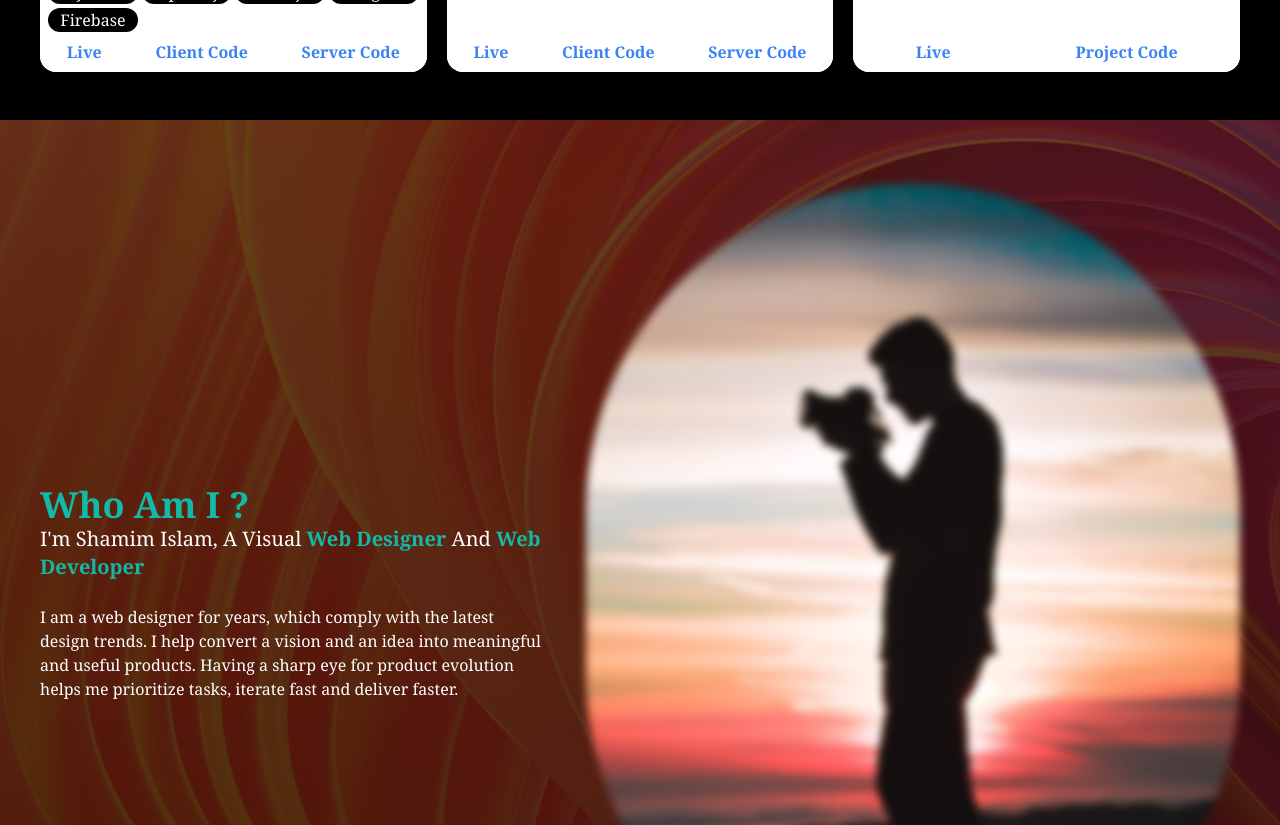
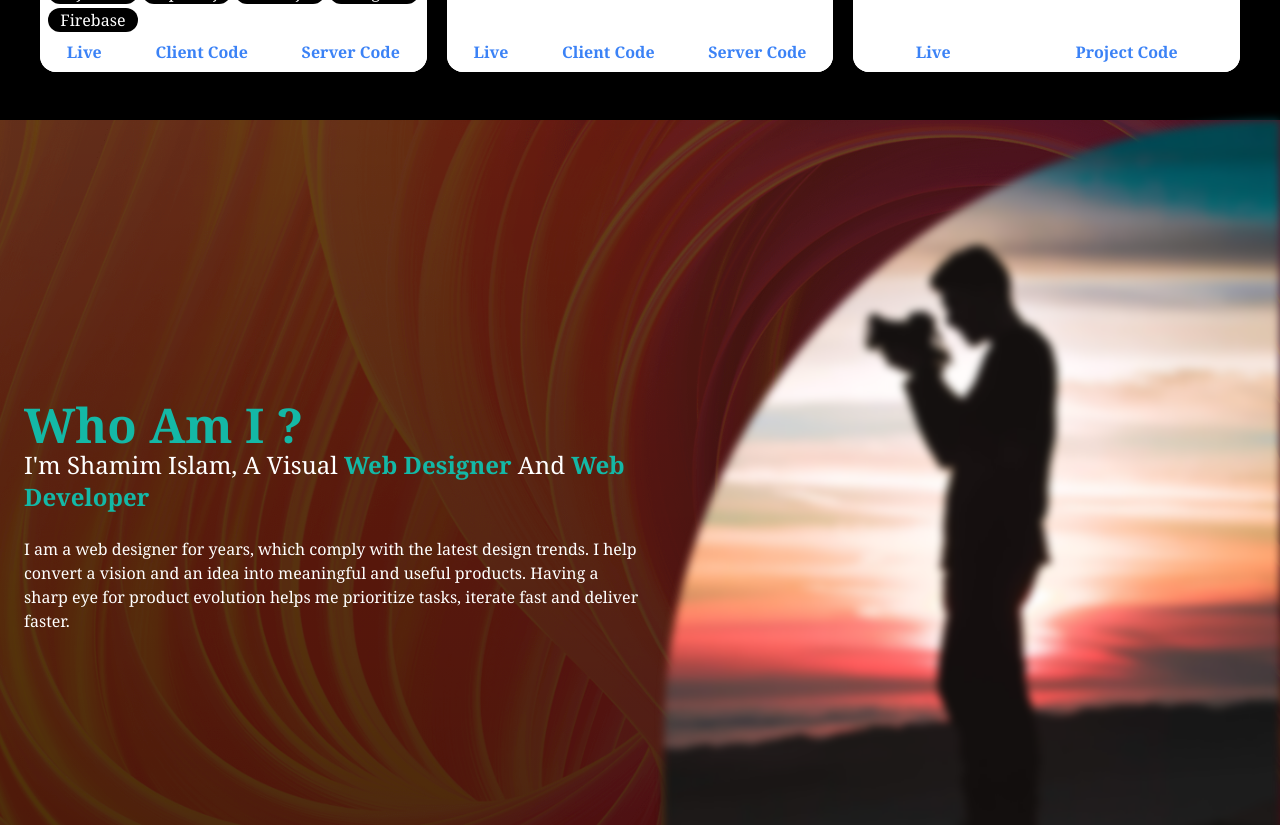
Before and after one commit to CodeWithShamim/portfolio, a React (Create React App) app: page / in a window 1280 px wide. Shown: the part 1420-2245 px from the top of the page. Built offline with nearby package versions, Linux system fonts and the light colour scheme.

Commit message:
preloader updated

```diff
--- a/src/PreLoader.js
+++ b/src/PreLoader.js
@@ -1,12 +1,13 @@
 import { BarLoader } from "react-spinners";
+import logo from "../src/images/logo.png";
 const PreLoader = ({ loading }) => {
   return (
     <>
       <div className="flex flex-col items-center justify-center w-full h-screen">
         <p className="text-secondary animate-bounce ease-linear text-2xl font-bold">
-          SHAMIM ISLAM
+          <img src={logo} alt="logo" />
         </p>
-        <BarLoader color="#ffffff" loading={loading} height={4} width={180} />
+        <BarLoader color="#00EACF" loading={loading} height={4} width={280} />
       </div>
     </>
   );
--- a/src/pages/About/About.js
+++ b/src/pages/About/About.js
@@ -5,13 +5,13 @@ const About = () => {
   return (
     <div
       id="about"
-      className="about-bg-img px-4 md:px-10 py-16 flex flex-col md:flex-row items-center justify-center"
+      className="about-bg-img flex flex-col md:flex-row items-center justify-center"
     >
       {/* ----------left side----------- */}
-      <div className="pr-10 text-left mb-6 md:mb-0">
+      <div className="text-left px-6 my-6 md:mb-0 flex-1">
         <h1>
-          <p className="text-4xl text-teal-500 font-bold"> Who Am I ?</p>
-          <p className="text-xl">
+          <p className="text-5xl text-teal-500 font-bold"> Who Am I ?</p>
+          <p className="text-2xl">
             I'm Shamim Islam, A Visual{" "}
             <span className="text-teal-500 font-semibold">Web Designer</span>{" "}
             And{" "}
@@ -27,9 +27,9 @@ const About = () => {
       </div>
 
       {/* --------right side---------- */}
-      <div>
+      <div className="flex-1">
         <img
-          className="rounded-full blur-sm hover:blur-0"
+          className="rounded-tl-full rounded-br-3xl blur-sm hover:blur-0"
           src={img}
           alt="about-img"
         />
```
